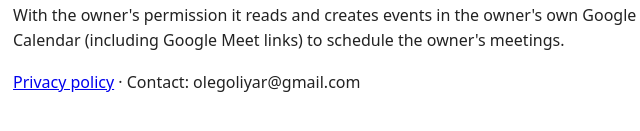
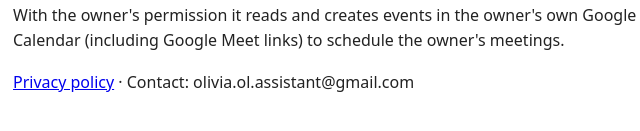
Before and after one commit to olegoliyar-cmd/olivia, a plain HTML site: page index.html in a window 1280 px wide. Shown: the part 177-308 px from the top of the page, 307-947 px from the left. Drawn offline with Linux system fonts and the light colour scheme.

Commit message:
contact: Olivia mailbox

```diff
--- a/index.html
+++ b/index.html
@@ -3,5 +3,5 @@
 <h1>Olivia OLIYAR</h1>
 <p>Olivia is a private personal assistant used by a single person (the owner of this Google Cloud project). It is not a public service and does not accept sign-ups.</p>
 <p>With the owner's permission it reads and creates events in the owner's own Google Calendar (including Google Meet links) to schedule the owner's meetings.</p>
-<p><a href="privacy.html">Privacy policy</a> · Contact: olegoliyar@gmail.com</p>
+<p><a href="privacy.html">Privacy policy</a> · Contact: olivia.ol.assistant@gmail.com</p>
 </body></html>
```
Also changed, not shown: privacy.html (+1 -1 lines).
